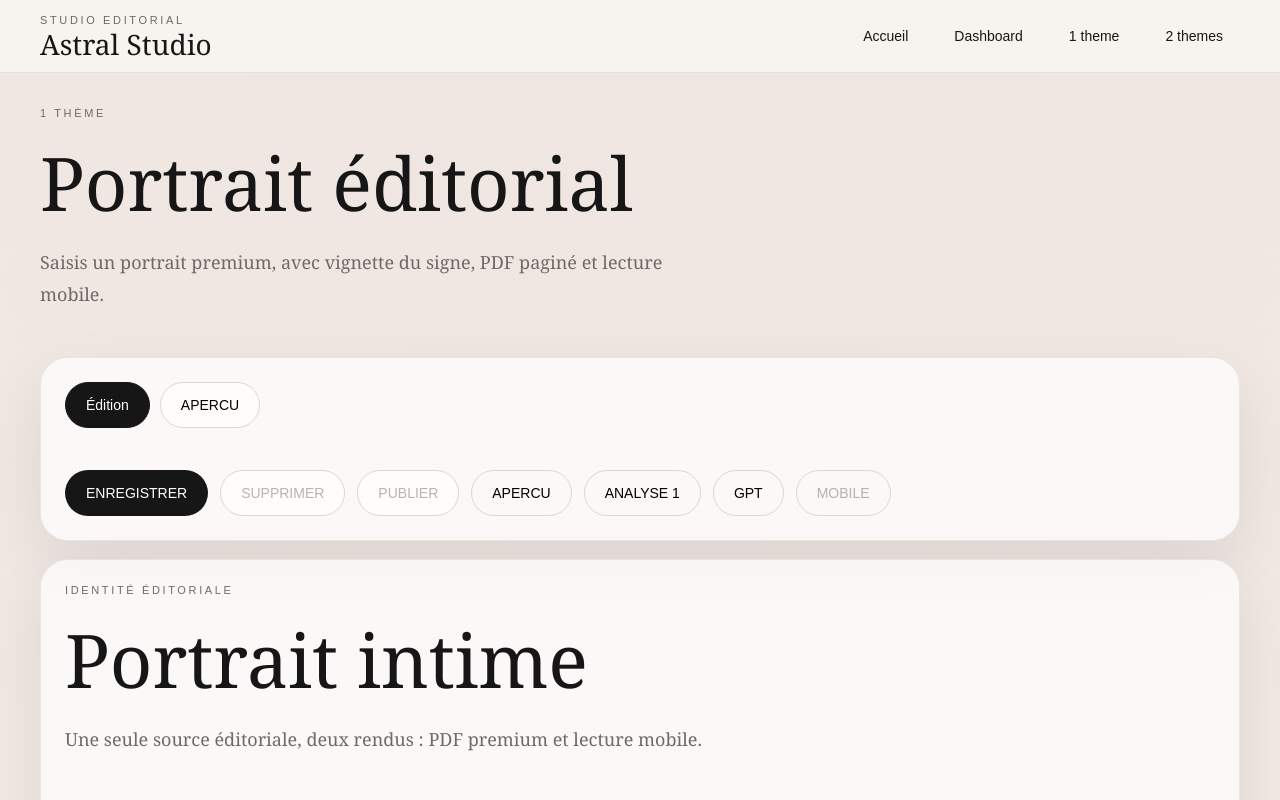
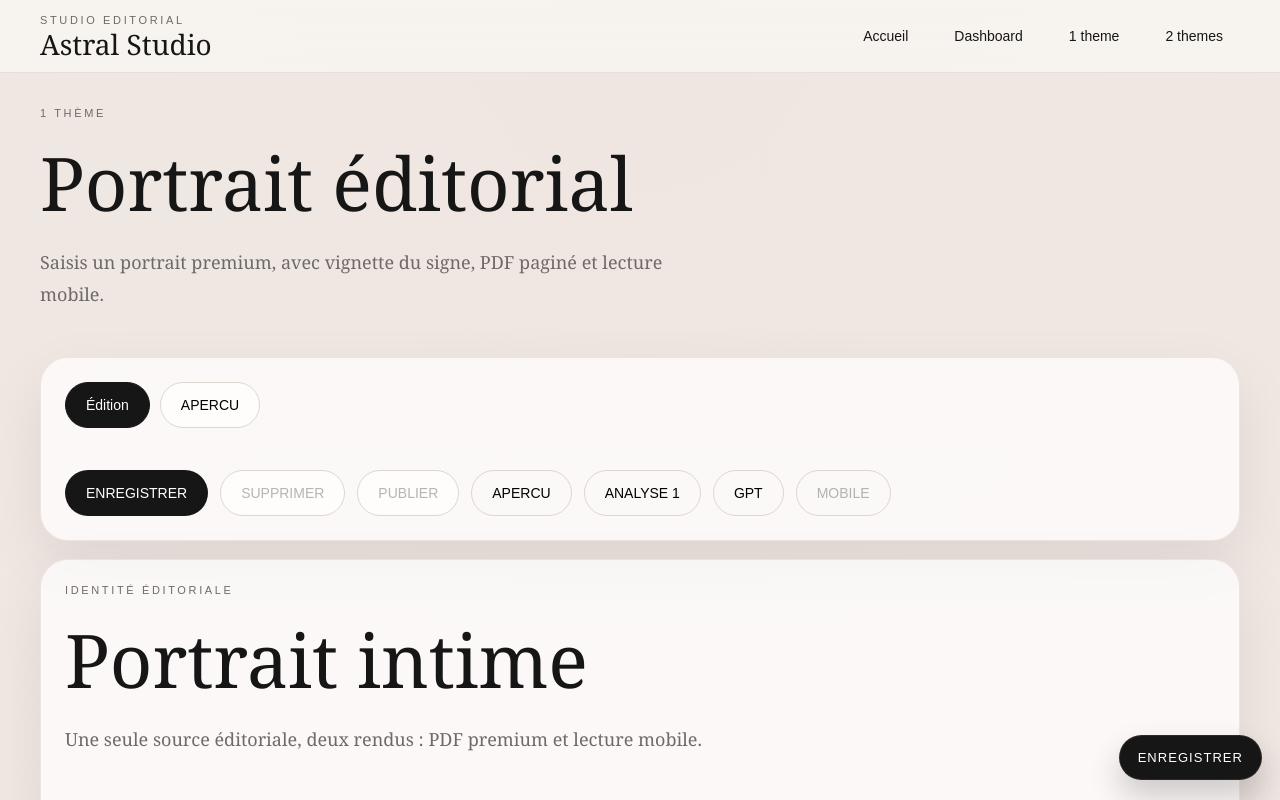
Before and after one commit to hoasenacademie/astral_studio, a Next.js app: page /reports/new in a window 1280 px wide. Shown: the top 800 px of the page. Built offline with nearby package versions, Linux system fonts and the light colour scheme.

Commit message:
feat: add floating save button and update technical prompt content

```diff
--- a/components/report-editor.tsx
+++ b/components/report-editor.tsx
@@ -661,6 +661,18 @@ export function ReportEditor({
       ) : (
         <ReportPreview report={safeDraft} />
       )}
+
+      {tab === "editor" ? (
+        <button
+          className="floating-save-button"
+          type="button"
+          onClick={() => void save()}
+          disabled={saving}
+          aria-label="Enregistrer la saisie"
+        >
+          {saving ? "ENREGISTRER..." : "ENREGISTRER"}
+        </button>
+      ) : null}
     </div>
   );
 }
--- a/lib/pdf/technical-document.tsx
+++ b/lib/pdf/technical-document.tsx
@@ -298,7 +298,7 @@ function buildOperationalGuidelineLines(options: {
     "intro:",
     "20-50 mots",
     "body:",
-    "70-120 mots (min 2 idees)",
+    "250-500 mots (min 2 idees)",
     "quote:",
     "8-24 mots ou \"Non renseigne\"",
     "signature:",
@@ -309,7 +309,7 @@ function buildOperationalGuidelineLines(options: {
     "REGLES SPECIALES",
     "Sections citation: intro/body/signature = Non renseigne.",
     "about_reading: quote/signature = Non renseigne.",
-    "conclusion: intro 20-40 mots, body 80-120 mots, quote 10-25 mots, signature = Non renseigne.",
+    "conclusion: intro 20-40 mots, body 250-500 mots, quote 10-25 mots, signature = Non renseigne.",
     "signature: equivalent \"EN UNE PHRASE\", jamais plate, quasi toujours remplie.",
     "quote: uniquement si pertinent sinon \"Non renseigne\".",
     "",
--- a/styles/globals.css
+++ b/styles/globals.css
@@ -1481,3 +1481,46 @@ body.studio-fullscreen .studio-preview {
   border-radius: 999px;
   background: var(--ink);
 }
+
+.floating-save-button {
+  position: fixed;
+  right: 18px;
+  bottom: 20px;
+  z-index: 140;
+  border-radius: 999px;
+  border: 1px solid rgba(140,106,97,0.22);
+  background: var(--ink);
+  color: #fff;
+  padding: 14px 18px;
+  font-family: Arial, Helvetica, sans-serif;
+  font-size: 13px;
+  letter-spacing: 0.08em;
+  text-transform: uppercase;
+  box-shadow: 0 16px 32px rgba(17,12,10,0.2);
+  cursor: pointer;
+  transition: transform 0.18s ease, box-shadow 0.18s ease, opacity 0.18s ease;
+}
+
+.floating-save-button:hover {
+  transform: translateY(-1px);
+  box-shadow: 0 18px 36px rgba(17,12,10,0.24);
+}
+
+.floating-save-button:disabled {
+  opacity: 0.68;
+  cursor: not-allowed;
+  transform: none;
+}
+
+.floating-save-button--studio {
+  bottom: 22px;
+}
+
+@media (max-width: 700px) {
+  .floating-save-button {
+    right: 12px;
+    bottom: 12px;
+    padding: 12px 14px;
+    font-size: 12px;
+  }
+}
```
Also changed, not shown: components/report-editor-studio.tsx (+10 -0 lines).
